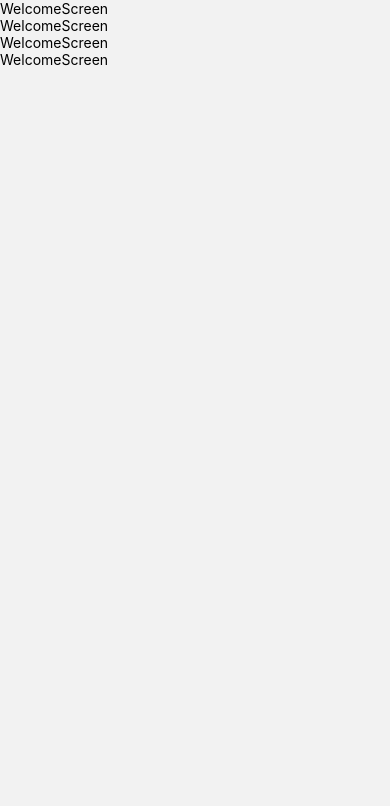
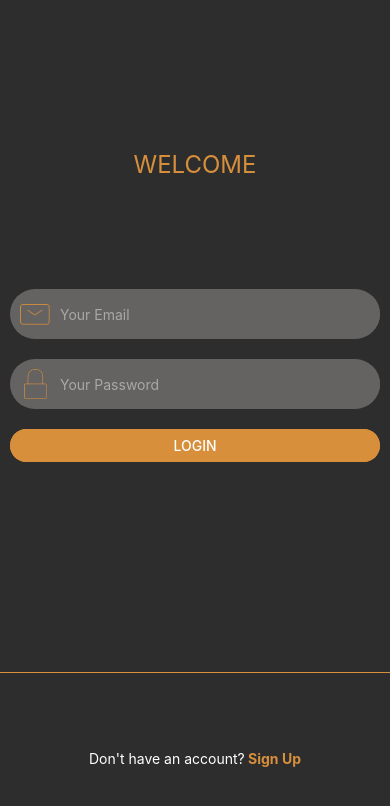
Before and after one commit to Laps-F/Challenge-3, a React Native app: screen /WelcomeScreen in a window 390 px wide. Shown: the top 806 px of the page. Built offline with nearby package versions, Linux system fonts and the light colour scheme.

Commit message:
feat: Creating Welcome Screen

```diff
--- a/screens/WelcomeScreen.js
+++ b/screens/WelcomeScreen.js
@@ -1,14 +1,99 @@
-import { Text, View } from "react-native";
+import { useState } from "react";
+import { Pressable, Text } from "react-native";
+import { View, StyleSheet } from "react-native";
 
-function WelcomeScreen() {
+import MyButton from '../components/MyButton';
+import MyInput from '../components/MyInput';
+
+function WelcomeScreen({navigation}) {
+    const [enteredEmail, setEnteredEmail] = useState('');
+    const [enteredPassword, setEnteredPassword] = useState('');
+
+    function updateEmailHandler(email) {
+        setEnteredEmail(email);
+    }
+
+    function updatePasswordHandler(password) {
+        setEnteredPassword(password);
+    }
+
+    function loginHandler() {
+        if(enteredEmail && enteredPassword)
+            navigation.navigate("HomeScreen");
+    }
+
+    function signUpHandler() {
+        navigation.navigate("SignUpScreen");
+    }
+
     return (
-        <View>
-            <Text>WelcomeScreen</Text>
-            <Text>WelcomeScreen</Text>
-            <Text>WelcomeScreen</Text>
-            <Text>WelcomeScreen</Text>
+        <View style={styles.container}>
+            <View style={styles.titleContainer}>
+                <Text style={styles.title}>WELCOME</Text>
+            </View>
+            <MyInput
+                label="Your Email"
+                keyboardType="email-address"
+                image="mail"
+                value={enteredEmail}
+                onUpdateValue={updateEmailHandler}
+            />
+            <MyInput
+                label="Your Password"
+                keyboardType="default"
+                image="lock"
+                value={enteredPassword}
+                onUpdateValue={updatePasswordHandler}
+            />
+            <MyButton title="LOGIN" onPress={loginHandler}/>
+            <View style={styles.footerContainer}>
+                <Text style={styles.footerText}>
+                    Don't have an account?
+                </Text>
+                <Pressable onPress={signUpHandler}>
+                    <Text style={styles.footerLink}> Sign Up</Text>
+                </Pressable>
+            </View>
         </View>
     );
 }
 
 export default WelcomeScreen;
+
+const styles = StyleSheet.create({
+    container: {
+        flex: 1,
+        backgroundColor: "#2D2D2D",
+
+    },
+
+    titleContainer: {
+        marginTop: 150,
+        marginBottom: 100,
+        alignItems: 'center',
+    },
+
+    title: {
+        fontSize: 24,
+        color: "#D78F3C",
+    },
+
+    footerContainer: {
+        marginTop: 200,
+        justifyContent: 'center',
+        alignItems: 'center',
+        borderTopWidth: 1,
+        borderTopColor: "#D78F3C",
+        flex: 1,
+        flexDirection: 'row',
+    },
+
+    footerText: {
+        color: "white",
+    },
+
+    footerLink: {
+        color: "#D78F3C",
+        fontWeight: 'bold',
+    }
+});
```
